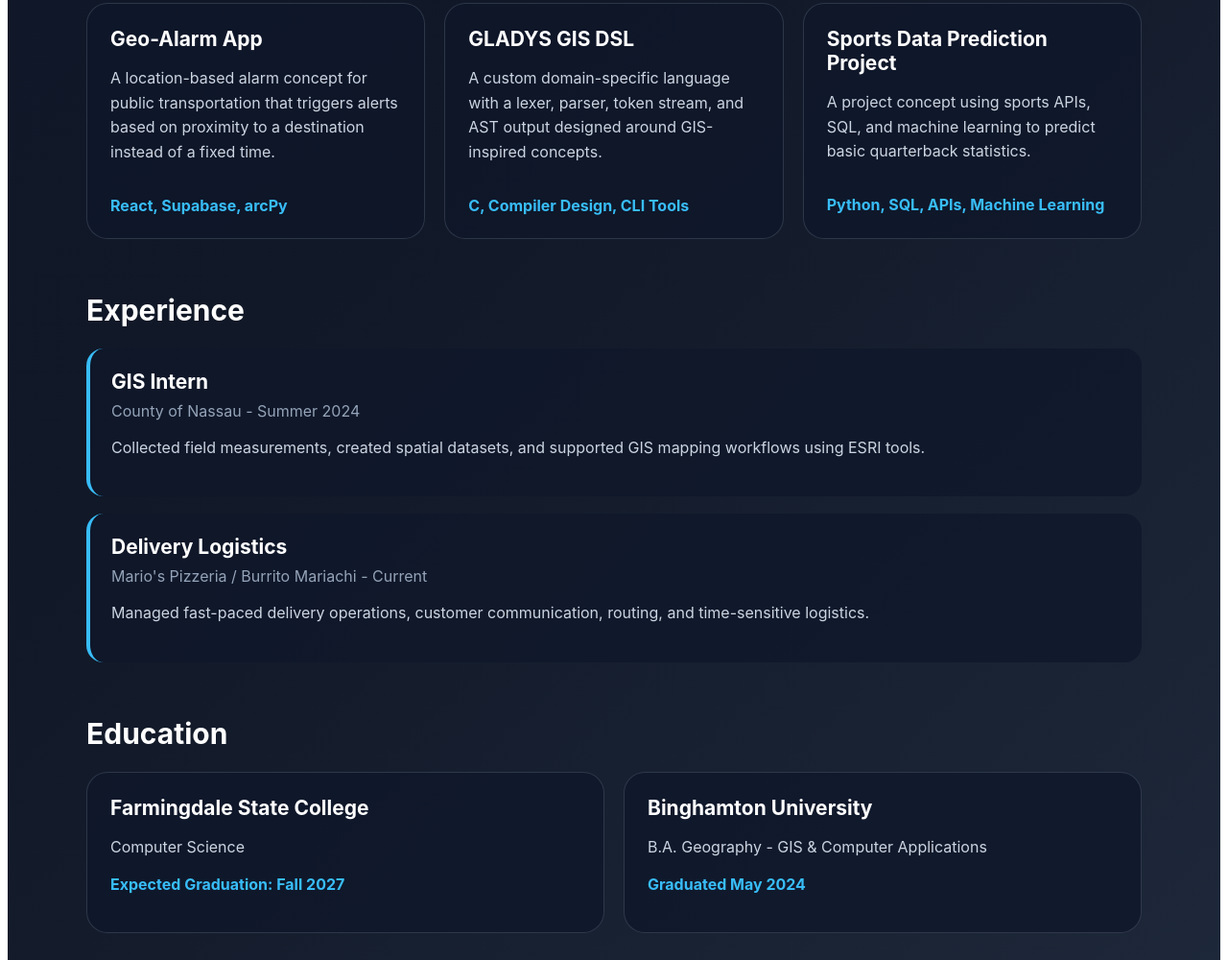
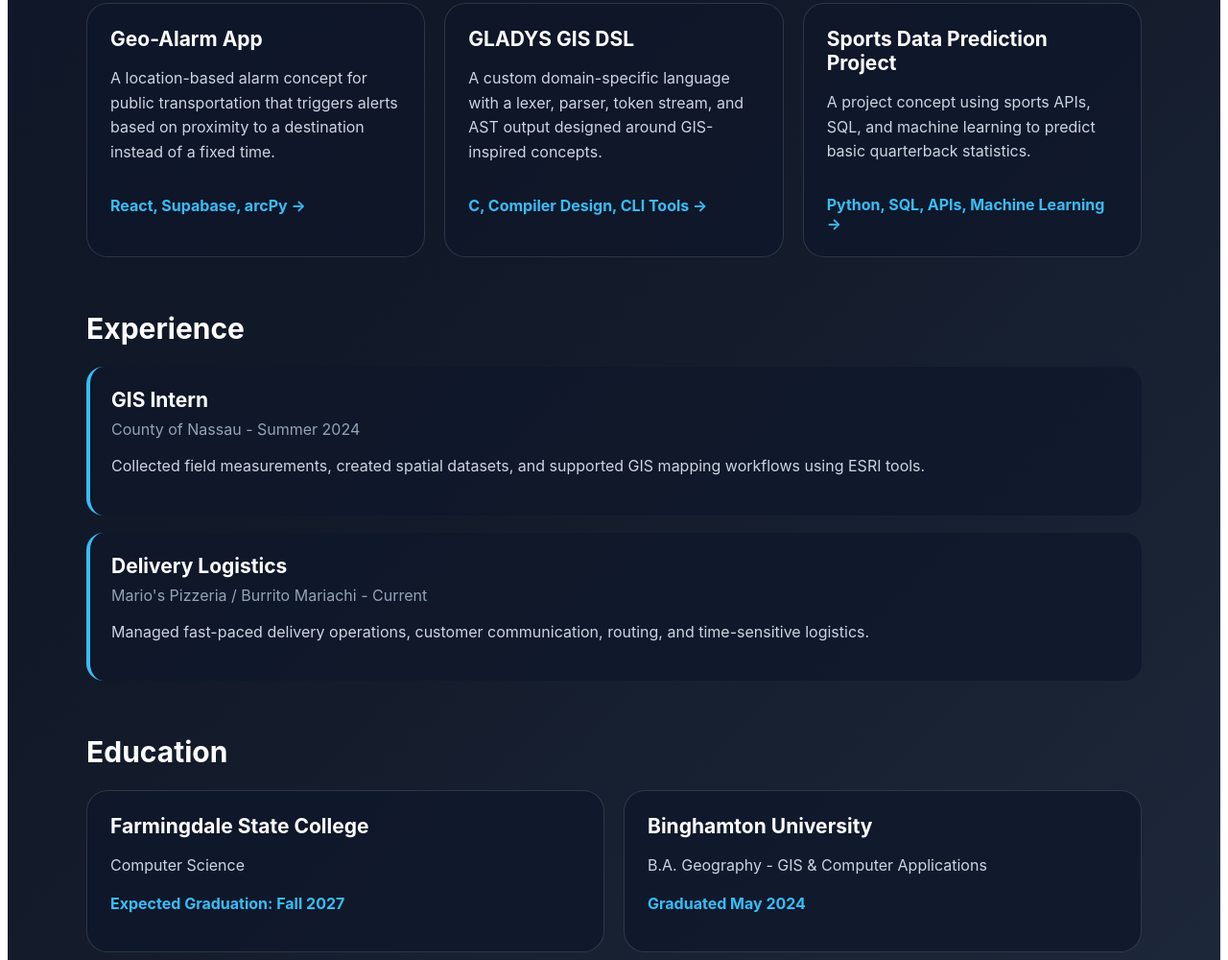
Before and after one commit to AlexWrld28/personalBlog001, a Gatsby site: page / in a window 1280 px wide. Shown: the part 842-1842 px from the top of the page at 96% size. Built offline with nearby package versions, Linux system fonts and the light colour scheme; Gatsby itself is replaced by a stand-in of ours.

Commit message:
Resolve project link merge conflict

```diff
--- a/package.json
+++ b/package.json
@@ -22,7 +22,7 @@
   ],
   "license": "0BSD",
   "scripts": {
-    "build": "gatsby build",
+    "build": "GATSBY_FEEDBACK_DISABLED=1 GATSBY_TELEMETRY_DISABLED=1 gatsby build",
     "develop": "gatsby develop",
     "format": "prettier --write \"**/*.{js,jsx,ts,tsx,json,md,css}\"",
     "start": "gatsby develop",
--- a/src/pages/index.js
+++ b/src/pages/index.js
@@ -136,7 +136,7 @@ const IndexPage = () => {
               <h3 style={styles.cardTitle}>{project.name}</h3>
               <p style={styles.cardDescription}>{project.description}</p>
               <Link to={project.path} style={styles.tech}>
-                {project.tech}
+                {project.tech} →
               </Link>
             </article>
           ))}
@@ -362,6 +362,14 @@ const styles = {
     marginTop: "16px",
   },
 
+  techLink: {
+    color: "#38bdf8",
+    display: "inline-block",
+    fontWeight: "700",
+    marginTop: "16px",
+    textDecoration: "none",
+  },
+
   timeline: {
     display: "grid",
     gap: "18px",
```
